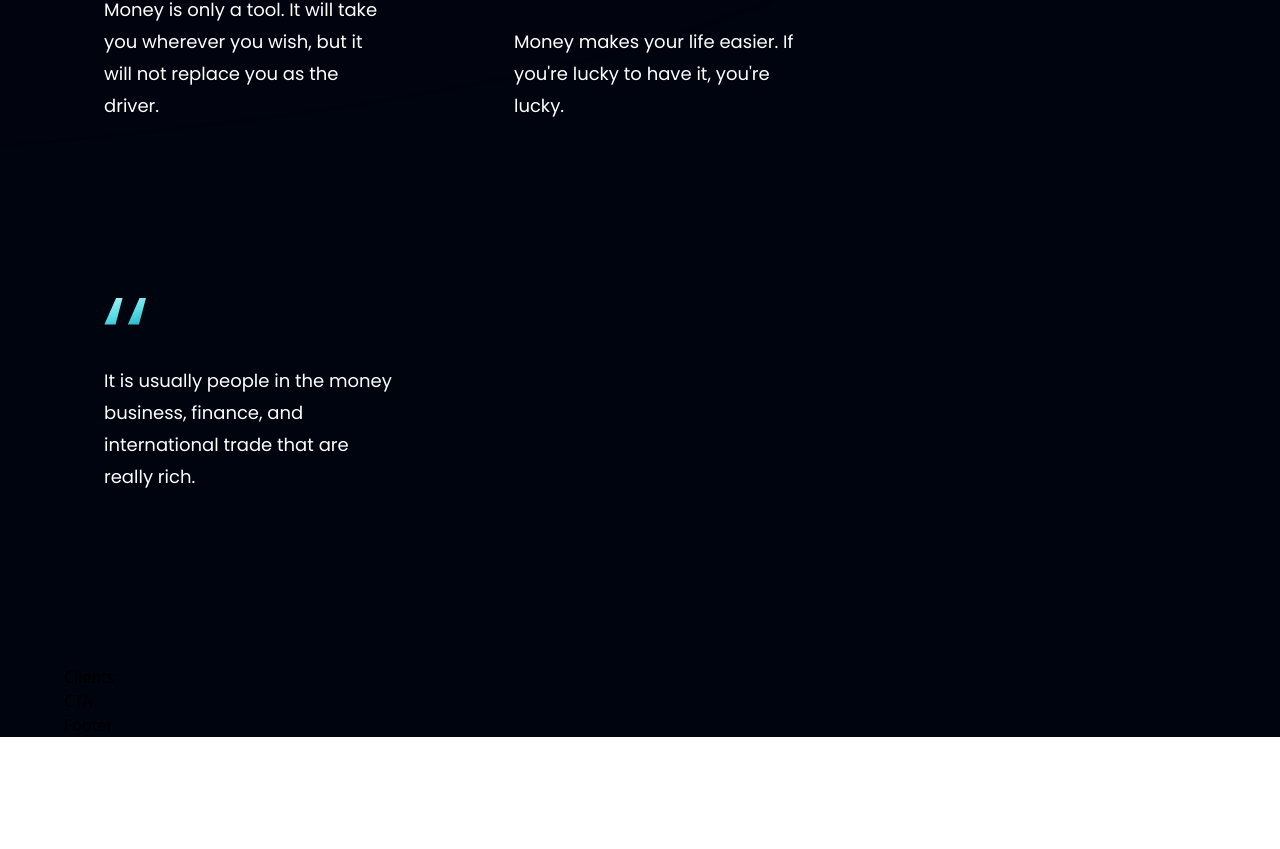
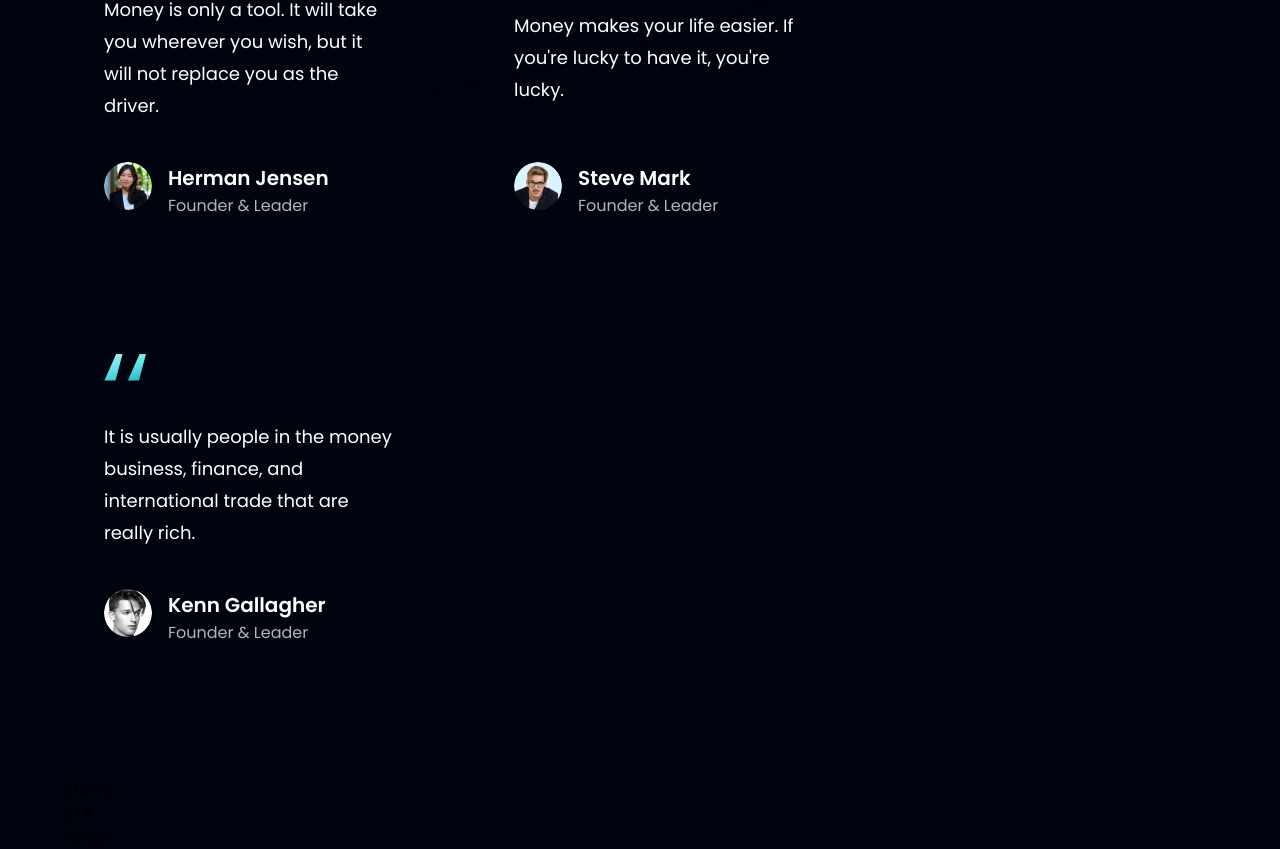
Before and after one commit to laney522/bank, a React app in the folder bank_modern_app/: page / in a window 1280 px wide. Shown: the part 3178-4027 px from the top of the page. Before the commit the page ends 3915 px from the top, so only its background shows below. Built offline with nearby package versions, Linux system fonts and the light colour scheme; the HTML template or start-up script is replaced by a standard one.

Commit message:
update FeedbackCard.jsx

```diff
--- a/bank_modern_app/src/components/FeedbackCard.jsx
+++ b/bank_modern_app/src/components/FeedbackCard.jsx
@@ -8,7 +8,21 @@
     <img src={quotes} alt="double_qoutes"
       className='w-[42px] h-[27px]
     object-contain '/>
-    <p className='font-poppins font-normal text-[18px] leading-[32px] text-white my-10'>{content}</p>
+    <p className='font-poppins font-normal
+    text-[18px] leading-[32px] text-white my-10'>
+      {content}</p>
+
+    <div className="flex flex-row">
+      <img src={img} alt={name} className="w-[48px] h-[48px] rounded-full" />
+
+      <div className='flex flex-col ml-4'>
+        <h4 className='font-poppins font-semibold text-[20px] leading-[32px]
+        text-white'>{name}</h4>
+        <p className='font-poppins font-normal text-[16px] leading-[24px]
+        text-dimWhite'>{title}</p>
+      </div>
+    </div>
+
   </div>
 )
 
```
